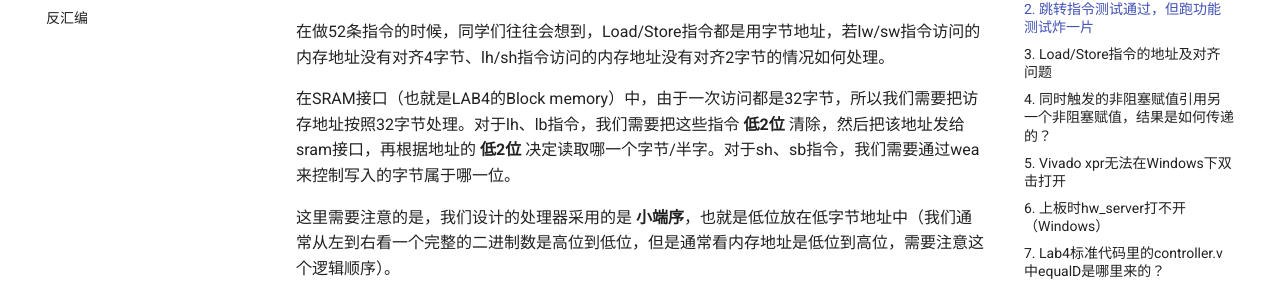
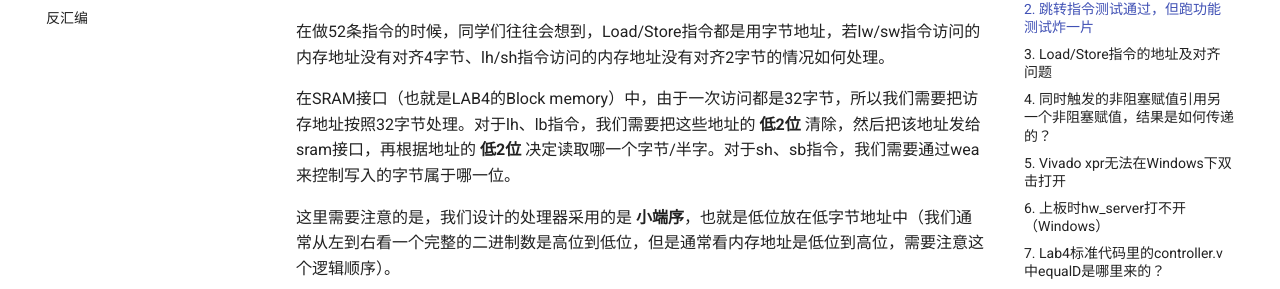
Before and after one commit to CQU-CS-LABs/CO-lab-docs-CQU, an MkDocs documentation site: the page built from docs/tips/common.md, in a window 1280 px wide and 900 px high, scrolled down 2145 px. Shown: the part 171-460 px from the top of the window. Built offline with MkDocs 1.6.1 and Material for MkDocs 9.7.7, drawn with Linux system fonts in a browser that asks for light colours; comment, search, counter and statistics services are not loaded.

Commit message:
fix address

```diff
--- a/docs/tips/common.md
+++ b/docs/tips/common.md
@@ -46,7 +46,7 @@ data_ram data_ram
 
 在做52条指令的时候，同学们往往会想到，Load/Store指令都是用字节地址，若lw/sw指令访问的内存地址没有对齐4字节、lh/sh指令访问的内存地址没有对齐2字节的情况如何处理。
 
-在SRAM接口（也就是LAB4的Block memory）中，由于一次访问都是32字节，所以我们需要把访存地址按照32字节处理。对于lh、lb指令，我们需要把这些指令 **低2位** 清除，然后把该地址发给sram接口，再根据地址的 **低2位** 决定读取哪一个字节/半字。对于sh、sb指令，我们需要通过wea来控制写入的字节属于哪一位。
+在SRAM接口（也就是LAB4的Block memory）中，由于一次访问都是32字节，所以我们需要把访存地址按照32字节处理。对于lh、lb指令，我们需要把这些地址的 **低2位** 清除，然后把该地址发给sram接口，再根据地址的 **低2位** 决定读取哪一个字节/半字。对于sh、sb指令，我们需要通过wea来控制写入的字节属于哪一位。
 
 这里需要注意的是，我们设计的处理器采用的是 **小端序**，也就是低位放在低字节地址中（我们通常从左到右看一个完整的二进制数是高位到低位，但是通常看内存地址是低位到高位，需要注意这个逻辑顺序）。
 
```
